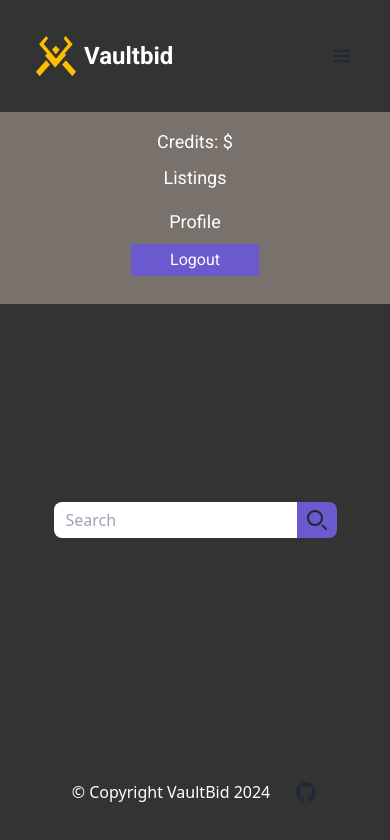
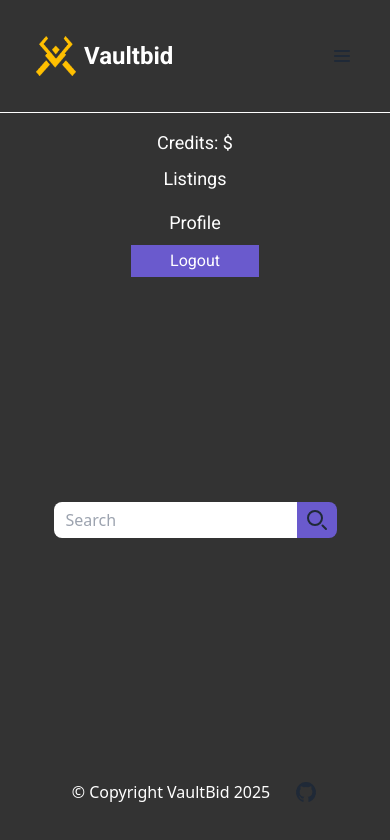
Before and after one commit to ephraimdjeket/VaultBid-SP2, a website with bundled scripts: page listing/index.html in a window 390 px wide. Built offline with nearby package versions, Linux system fonts and the light colour scheme; no server answers.

Commit message:
Updated footer and mobile UI

```diff
--- a/listing/index.html
+++ b/listing/index.html
@@ -57,7 +57,7 @@
                 class="max-sm:hidden bg-slate-blue text-white font-roboto flex items-center justify-center w-32 h-8 cursor-pointer logout">Logout</a>
         </div>
     </header>
-    <div class="bg-stone-500 w-full h-48 sm:hidden" id="menu">
+    <div class="bg-charcoal w-full h-48 sm:hidden border-t border-white" id="menu">
         <div class="flex flex-col justify-around items-center py-4">
             <p class="sm:hidden text-white font-roboto text-lg">Credits: $<span class="credits-mobile"></span></p>
             <a href=" /listing/" class="sm:hidden text-white font-roboto text-lg py-2">Listings</a>
@@ -88,7 +88,7 @@
 
     </main>
     <footer class="flex justify-center gap-6 py-10">
-        <p class="text-white text-center">© Copyright VaultBid 2024</p>
+        <p class="text-white text-center">© Copyright VaultBid 2025</p>
         <a class="cursor-pointer" href="https://github.com/ephraimdjeket" target="_blank"><svg
                 class="w-6 h-6 text-gray-800 dark:text-white" aria-hidden="true" xmlns="http://www.w3.org/2000/svg"
                 width="24" height="24" fill="currentColor" viewBox="0 0 24 24">
```
Also changed, not shown: registration/index.html (+2 -2 lines).
